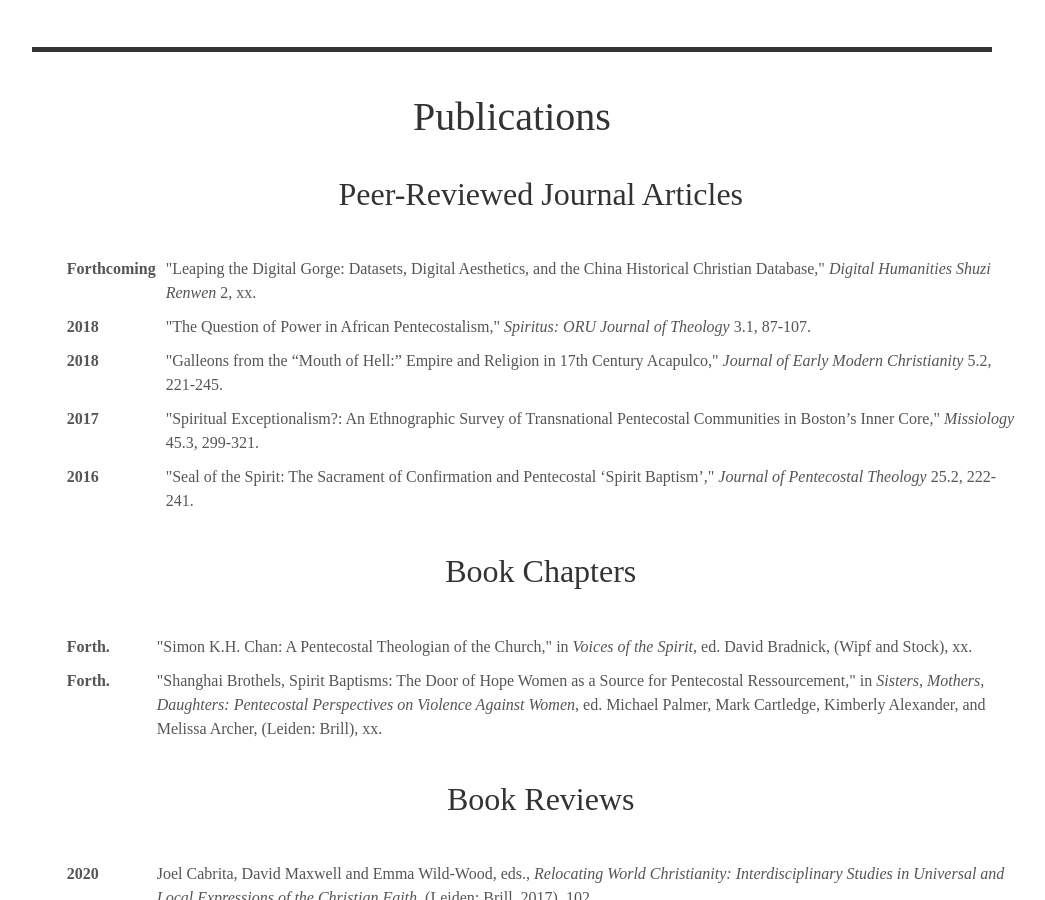
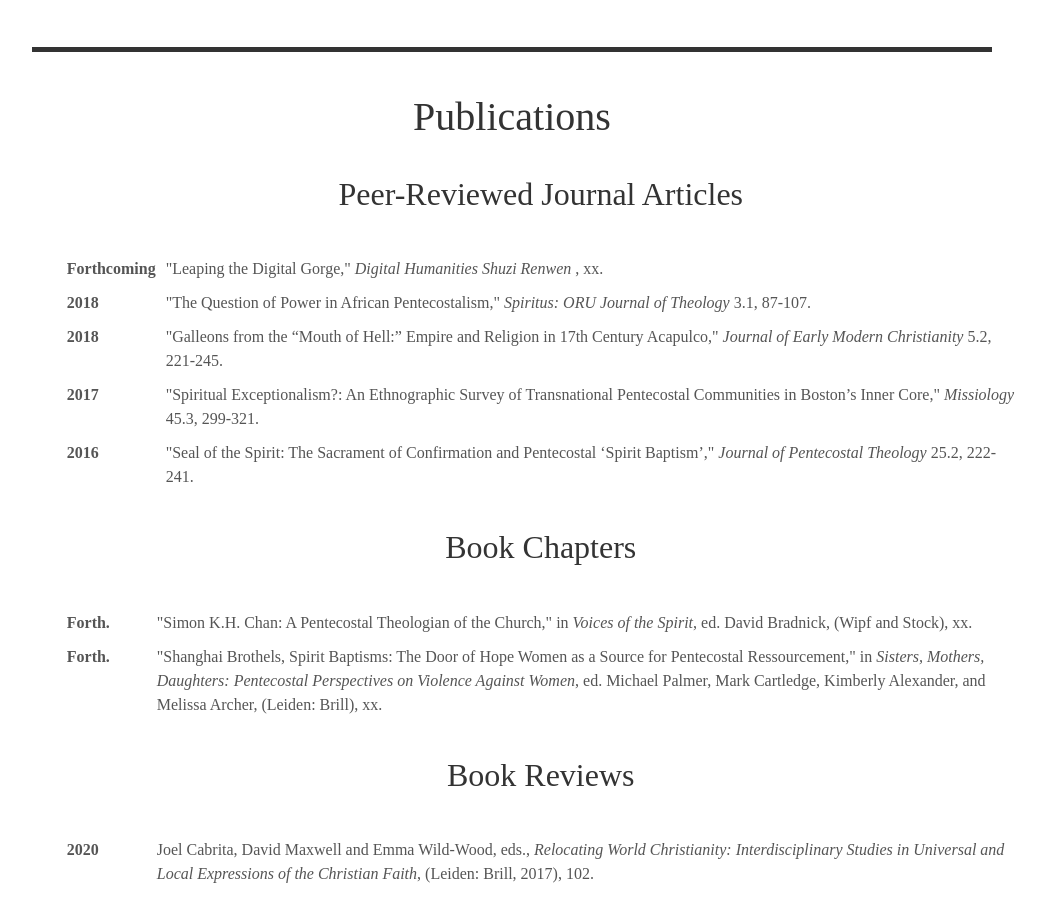
Before and after one commit to alex-mayfield/alex-mayfield.github.io, a Jekyll site: the page built from index.html, in a window 1280 px wide and 900 px high, scrolled down 1555 px. Shown: the whole window, without its empty margins (128-1173 px from the left). Built offline with Jekyll 4.4.1, drawn with Linux system fonts in a browser that asks for light colours; some web fonts are replaced.

Commit message:
Update publications.yml

```diff
--- a/_data/publications.yml
+++ b/_data/publications.yml
@@ -89,11 +89,11 @@ list:
     publisher: "Leiden: Brill, 2016"
     page: online
     author: Margaret English de Alminana and Lois E. Olena, eds.
-  - title: "Leaping the Digital Gorge: Datasets, Digital Aesthetics, and the China Historical Christian Database"
+  - title: "Leaping the Digital Gorge"
     type: article
     year: Forthcoming
     journal: Digital Humanities Shuzi Renwen
-    vol_iss: 2
+    vol_iss:
     book:
     edit:
     publisher:
```
